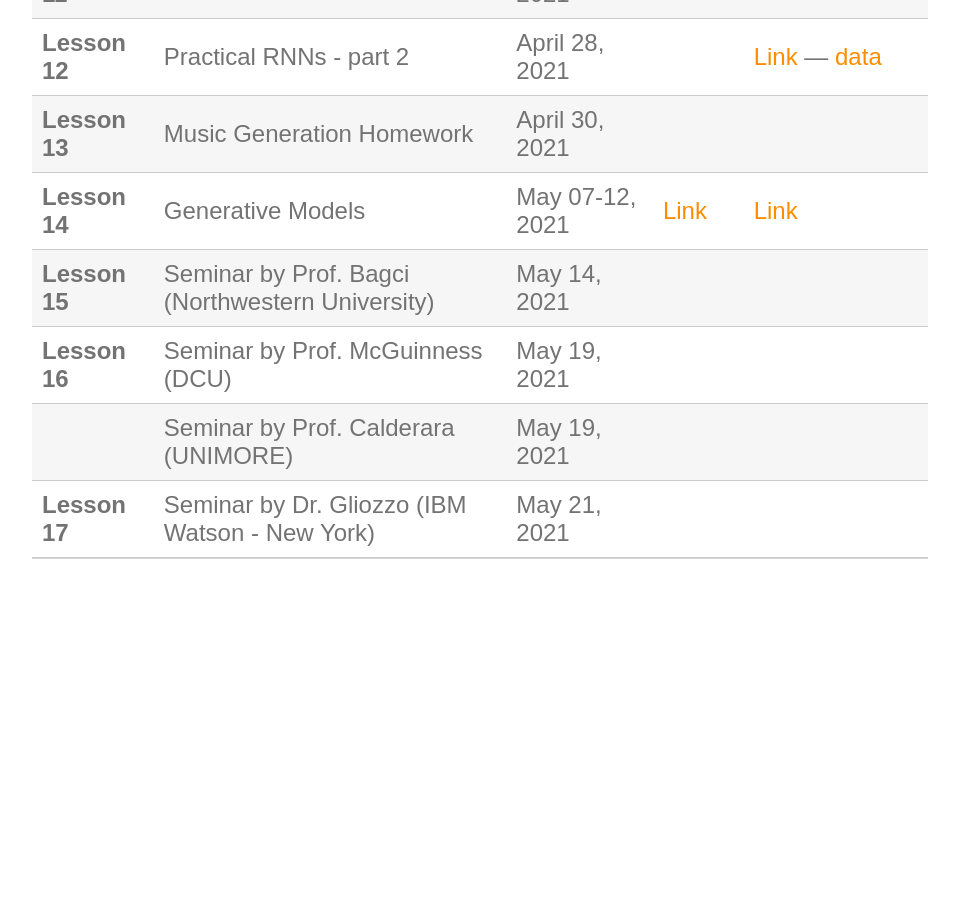
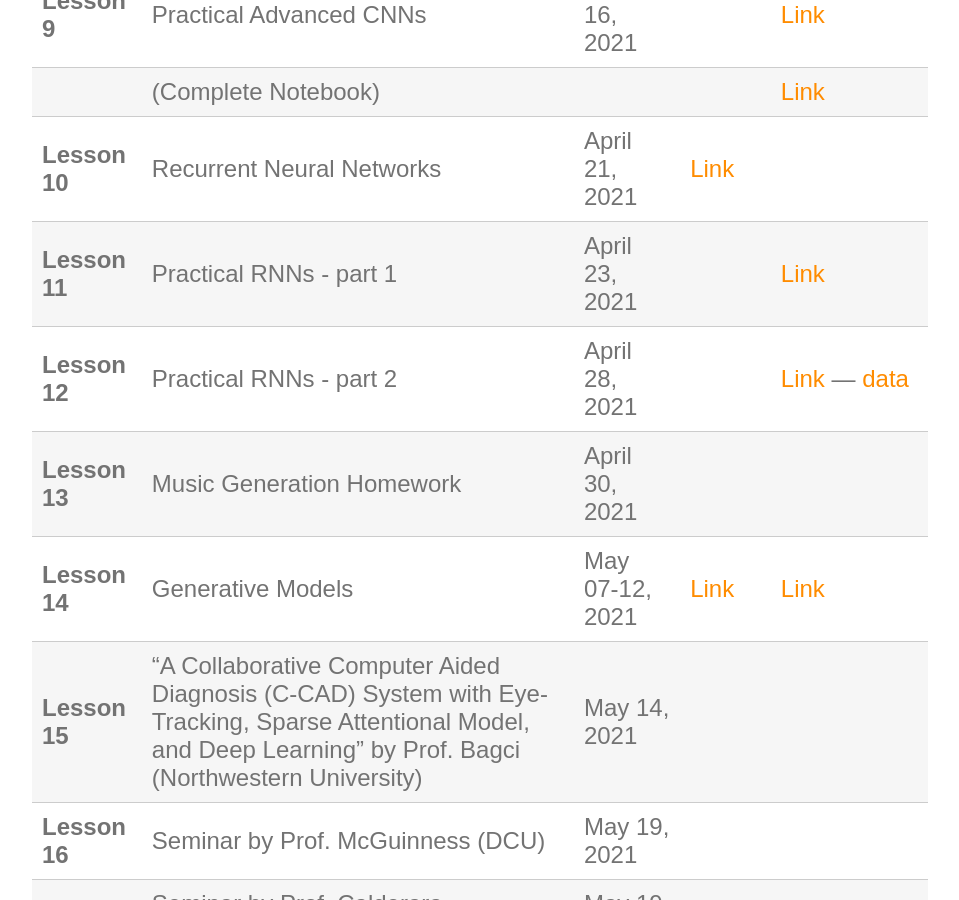
Before and after one commit to perceivelab/knowledge-discovery-course, a Jekyll site: the page built from lezioni.md, in a window 1280 px wide and 900 px high, scrolled down 1314 px. Shown: the whole window, without its empty margins (160-1119 px from the left). Built offline with Jekyll 4.4.1, drawn with Linux system fonts in a browser that asks for light colours; our own code applies the rules of GitHub Pages for plain Markdown files; before the commit the page ends 1933 px from its top, so only the background shows below that.

Commit message:
Update lezioni.md

```diff
--- a/lezioni.md
+++ b/lezioni.md
@@ -20,7 +20,7 @@ Here you find all the needed slides, notebooks, code and notes for the knowledge
 | **Lesson 12** | Practical RNNs - part 2| April 28, 2021 |  | [Link](https://colab.research.google.com/drive/1bdrMmaGWtAJjEvy7pmTXmz_Hc5pab6MY?usp=sharing) --- [data](https://drive.google.com/file/d/13mSiTXXjMRFKsnu24f9Ro9w50V63NOof/view?usp=sharing) |
 | **Lesson 13** | Music Generation Homework| April 30, 2021 |  | |
 | **Lesson 14** | Generative Models | May 07-12, 2021 | [Link](https://drive.google.com/file/d/1El8t_3O8dSH_EO_ZB1jDR1uZe3-aGLfo/view?usp=sharing) |  [Link](https://colab.research.google.com/drive/1BMgANYa98D62886jy9rlVzd3B1IZkKDx?usp=sharing)|
-| **Lesson 15** | Seminar by Prof. Bagci (Northwestern University) | May 14, 2021 |  |  |
+| **Lesson 15** | "A Collaborative Computer Aided Diagnosis (C-CAD) System with Eye-Tracking, Sparse Attentional Model, and Deep Learning"  by Prof. Bagci (Northwestern University) | May 14, 2021 |  |  |
 | **Lesson 16** | Seminar by Prof. McGuinness (DCU) | May 19, 2021 |  |  |
 |  | Seminar by Prof. Calderara (UNIMORE) | May 19, 2021 | |  |
 | **Lesson 17** | Seminar by Dr. Gliozzo (IBM Watson - New York) | May 21, 2021 | |  |
```
